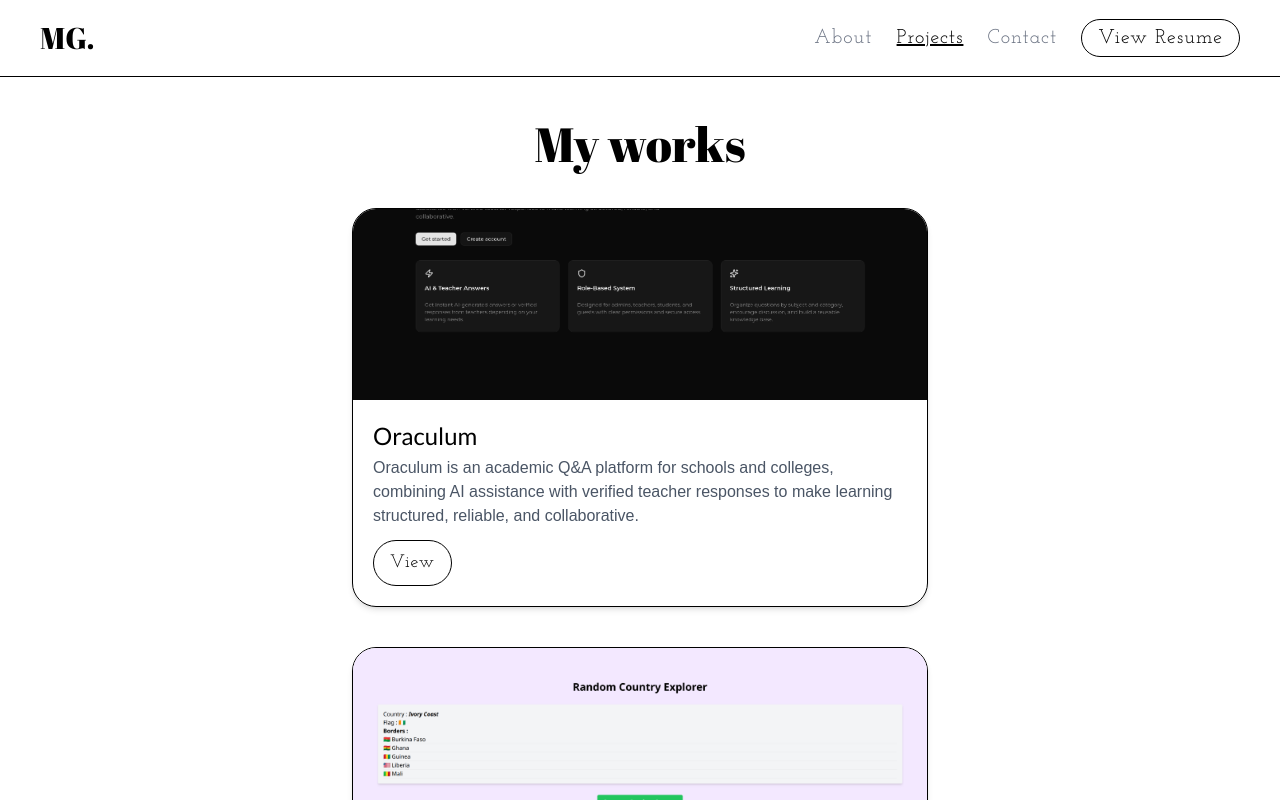
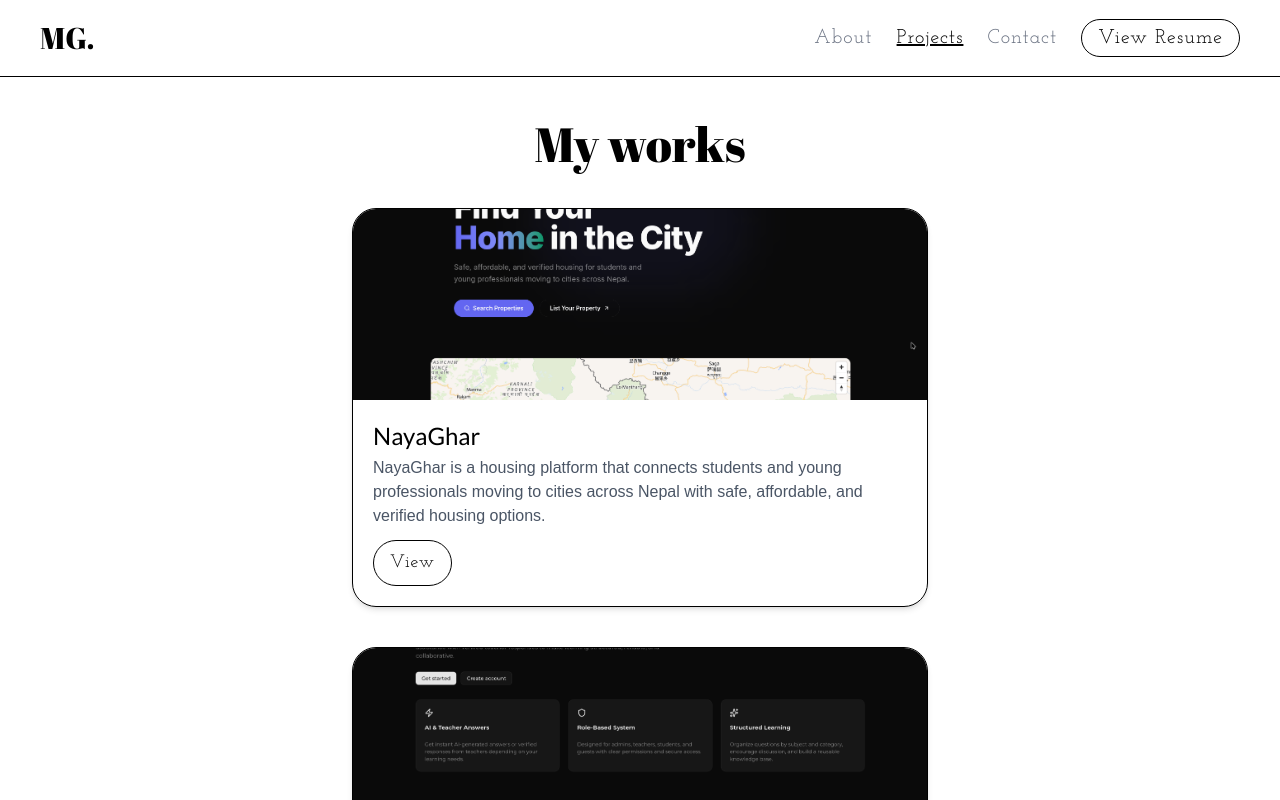
Before and after one commit to DarkSynapse0/Portfolio, a Next.js app: page /projects in a window 1280 px wide. Shown: the top 800 px of the page. Built offline with nearby package versions, Linux system fonts and the light colour scheme.

Commit message:
added new project to the portfolio

```diff
--- a/src/app/projects/[name]/page.tsx
+++ b/src/app/projects/[name]/page.tsx
@@ -5,12 +5,20 @@ import DG from "../../../Gallery/DG.png";
 import PT from "../../../Gallery/PT.png";
 import CCT from "../../../Gallery/CCT.png";
 import oraculum from "../../../Gallery/oraculum.png";
+import nayaghar from "../../../Gallery/nayaghar.png";
 import Image from "next/image";
 import Link from "next/link";
 import { ChevronLeft } from "lucide-react";
 import { abrilFatface, josefinSlab, lato } from "@/components/Fonts";
 
 const projects = [
+  {
+    slug: "nayaghar",
+    Img: nayaghar,
+    title: "NayaGhar",
+    desc: "NayaGhar is a housing platform that connects students and young professionals moving to cities across Nepal with safe, affordable, and verified housing options.",
+    link: "https://nayaghar.manishghimire01.com.np/",
+  },
   {
     slug: "oraculum",
     Img: oraculum,
--- a/src/app/projects/page.tsx
+++ b/src/app/projects/page.tsx
@@ -4,11 +4,18 @@ import DG from "../../Gallery/DG.png";
 import PT from "../../Gallery/PT.png";
 import CCT from "../../Gallery/CCT.png";
 import oraculum from "../../Gallery/oraculum.png";
+import nayaghar from "../../Gallery/nayaghar.png";
 import ProjectCard from "../../components/ProjectCard";
 import { abrilFatface } from "@/components/Fonts";
 
 // Project data object
 const projects = [
+  {
+    Img: nayaghar,
+    title: "NayaGhar",
+    desc: "NayaGhar is a housing platform that connects students and young professionals moving to cities across Nepal with safe, affordable, and verified housing options.",
+    href: "/projects/nayaghar",
+  },
   {
     Img: oraculum,
     title: "Oraculum",
```
Also changed, not shown: src/Gallery/nayaghar.png (added).
